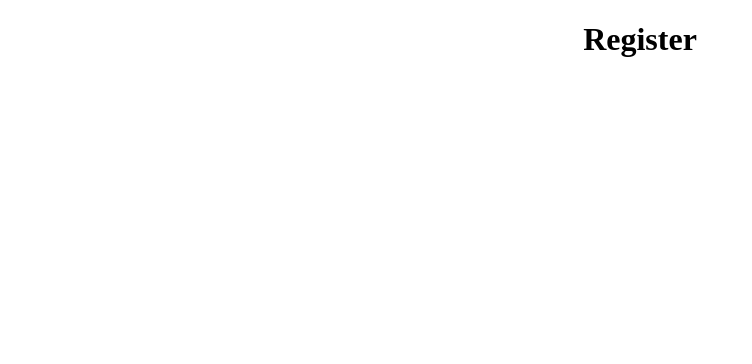
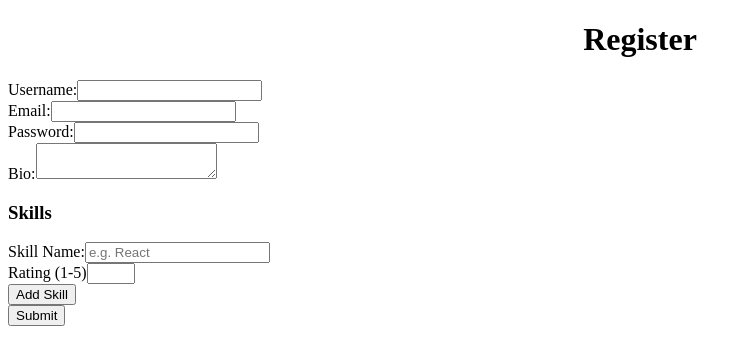
Before and after one commit to HIMANSHU-SHARMA-1/collabspace, a React (Vite) app in the folder client/: page /register in a window 1280 px wide. Shown: the top 364 px of the page, without its empty margins (0-752 px from the left). Built offline with nearby package versions, Linux system fonts and the light colour scheme.

Commit message:
Implement registration form with skills and auto-login

```diff
--- a/client/src/pages/Register/Register.jsx
+++ b/client/src/pages/Register/Register.jsx
@@ -1,8 +1,193 @@
-import React from 'react'
+import {React,useState} from 'react'
+import { login, register } from '../../services/authService'
+import { useNavigate } from 'react-router-dom'
 
 const Register = () => {
+  const navigate = useNavigate()
+
+  const[formData, setFormData] = useState({
+    username:'',
+    email:'',
+    password:'',
+    bio:'',
+    skills:[],
+  })
+
+const [success, setSuccess] = useState()
+const [error,setError] = useState('')
+const[loading,setLoading]=useState(false)
+const[skillName, setSkillName] = useState('')
+const[skillRating, setSkillRating] = useState('')
+
+
+const handleSkill = (e)=>{
+  setSkillName(e.target.value)
+}
+
+const handleRating=(e)=>{
+setSkillRating(Number(e.target.value))
+}
+
+const handleAddSkill=()=>{
+  if(!skillName.trim()){
+    return alert("Skill can't be empty");
+  }
+  if(NaN(skillRating) || skillRating<1 || skillRating>5){
+    return alert('Rating must be a number between 1 to 5')
+  }
+  setFormData(prev =>({
+    ...prev,
+    skills:[...prev.skills, {name:skillName.trim(),rating:skillRating}]
+  }))
+  setSkillName('')
+  setSkillRating('')
+}
+
+
+
+
+const validateForm = ()=>{
+
+}
+
+
+  const handleSubmit = async(e)=>{
+  setLoading(true)
+    e.preventDefault()
+    try{
+      await register(formData) //we don't need the result here
+      const loginData = await login(formData.email,formData.password)
+      if(loginData.success === true){
+        localStorage.setItem('token',loginData.token)
+      setSuccess(true)
+        navigate('/dashboard')
+      }
+      else{
+        throw new Error('Login Failed after registration')
+      }
+
+    }catch(err){
+      const msg = err.response?.data?.message || err.message ||'Something went wrong, Please try again.'
+    setError(msg)
+    }
+    finally{
+    setLoading(false)
+    }
+  }
+
+  const addData =(e)=>{
+    setFormData({...formData,[e.target.name]:e.target.value})
+
+  }
   return (
+    <>
     <h1 align='center'>Register</h1>
+    <form onSubmit={(e)=>{handleSubmit(e)}}>
+    <div>
+      <label>Username:</label>
+      <input
+        type="text"
+        name="username"
+        value={formData.username}
+        onChange={addData}
+        required
+      />
+    </div>
+    <div>
+      <label>Email:</label>
+      <input
+        type="email"
+        name="email"
+        value={formData.email}
+        onChange={addData}
+        required
+      />
+    </div>
+    <div>
+      <label>Password:</label>
+      <input
+        type="password"
+        name="password"
+        value={formData.password}
+        onChange={addData}
+        required
+        minLength={6}
+      />
+    </div>
+    <div>
+      <label>Bio:</label>
+      <textarea
+        name="bio"
+        value={formData.bio}
+        onChange={addData}
+      />
+    </div>
+    <div>
+      <h3>Skills</h3>
+      <div>
+        <lable>Skill Name:</lable>
+        <input
+        type='text'
+        value={skillName}
+        onChange={handleSkill}
+        placeholder='e.g. React '
+        />
+      </div>
+      <div>
+        <label>Rating (1-5)</label>
+        <input
+        type='number'
+        min={1}
+        max={5}
+        value={skillRating}
+        onChange={handleRating}
+        />
+      </div>
+      <button type='button' onClick={handleAddSkill} disabled={loading}>Add Skill</button>
+      {
+        //display the current skills
+        formData.skills.length>0 && (
+        <div>
+            <h4>Your Skills:</h4>
+            <ul>
+                {formData.skills.map((skill, index)=>(
+                  <li key={index}><span>{skill.name}-{skill.rating}/5</span>
+                   <button type='button' onClick={()=>{setFormData(
+                    prev=>{
+                      const copy = [...prev.skills]
+                      copy.slice(index,1)
+                      return {...prev, skills:copy}
+                    }
+                  )}}>Remove</button>
+                  </li>
+
+                ))}
+            </ul>
+
+
+
+
+
+        </div>
+      )
+
+
+
+
+
+
+
+      }
+    </div>
+    {
+      error && <div style={{color:'red', marginBottom:'10px'}}>{error}</div>
+    }
+
+      <button type='submit' disabled={loading}>Submit</button>
+
+
+    </form>
+    </>
   )
 }
 
```
